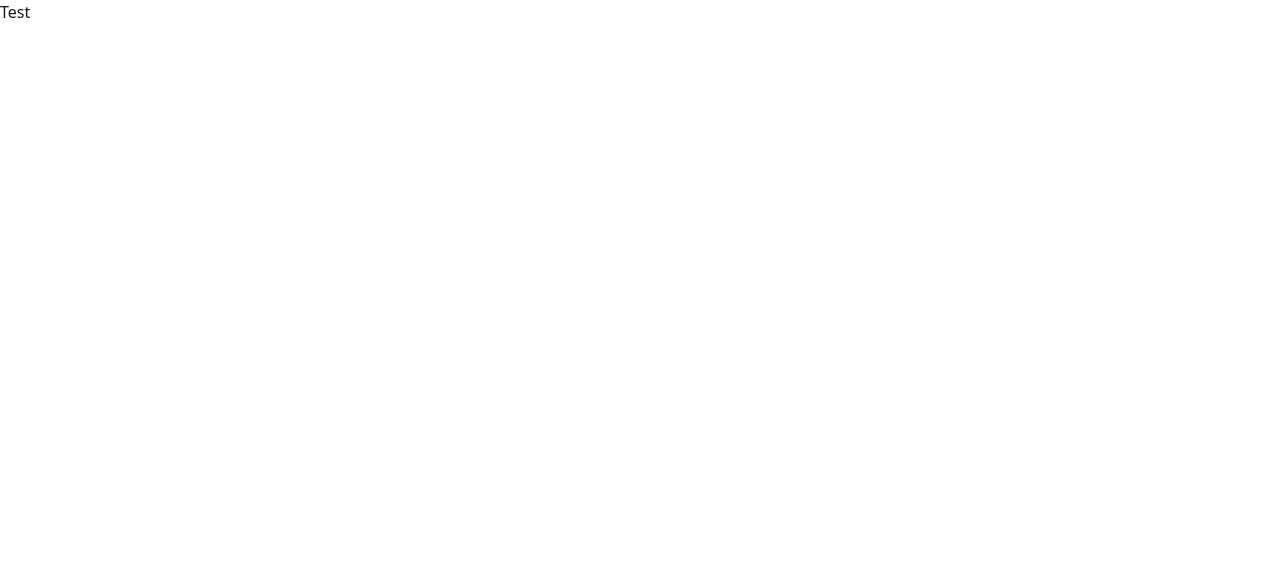
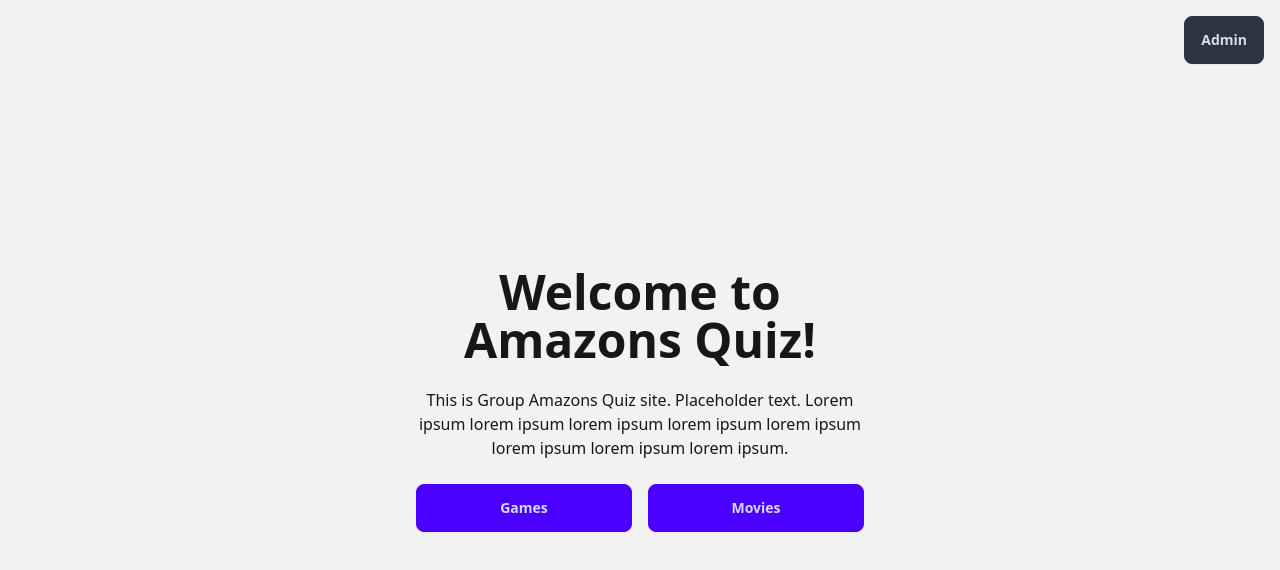
Before and after one commit to t-kupp/chas-amazon-quiz-site, a Next.js app: page / in a window 1280 px wide. Shown: the top 570 px of the page. Built offline with nearby package versions, Linux system fonts and the light colour scheme.

Commit message:
added simple homepage layout

```diff
--- a/context/initialQuizData.jsx
+++ b/context/initialQuizData.jsx
@@ -1,8 +1,10 @@
 // DUMMYDATA
 // Small initial quizzes for development, later to be replaced with other questions and/or questions added through the admin page
 
-export const initialQuizData = {
-  gamesQuiz: [
+const gamesQuiz = {
+  title: 'Games',
+  href: '/games',
+  questions: [
     {
       title: 'Who is the protagonist in The Legend of Zelda?',
       answers: [
@@ -31,7 +33,12 @@ export const initialQuizData = {
       ],
     },
   ],
-  movieQuiz: [
+};
+
+const movieQuiz = {
+  title: 'Movies',
+  href: '/movies',
+  questions: [
     {
       title: 'Who directed the movie *Inception*?',
       answers: [
@@ -61,3 +68,5 @@ export const initialQuizData = {
     },
   ],
 };
+
+export const initialQuizData = [gamesQuiz, movieQuiz];
--- a/pages/index.jsx
+++ b/pages/index.jsx
@@ -1,7 +1,37 @@
+import { useContext } from 'react';
+import { QuizContext } from '@/context/quizContext';
+import Link from 'next/link';
+
 export default function Home() {
+  const { quizData } = useContext(QuizContext);
+
+  console.log(quizData);
+
   return (
     <div>
-      <h1>Test</h1>
+      <button className='btn btn-neutral fixed right-4 top-4 ml-auto'>
+        <Link href={'/admin'}>Admin</Link>
+      </button>
+      <div className='hero min-h-screen bg-base-200'>
+        <div className='hero-content text-center'>
+          <div className='max-w-md'>
+            <h1 className='text-5xl font-bold'>Welcome to Amazons Quiz!</h1>
+            <p className='py-6'>
+              This is Group Amazons Quiz site. Placeholder text. Lorem ipsum lorem ipsum lorem ipsum
+              lorem ipsum lorem ipsum lorem ipsum lorem ipsum lorem ipsum.
+            </p>
+            <ul className='grid grid-cols-2 gap-4'>
+              {quizData.map((quiz) => {
+                return (
+                  <button className='btn btn-primary'>
+                    <Link href={quiz.href}>{quiz.title}</Link>
+                  </button>
+                );
+              })}
+            </ul>
+          </div>
+        </div>
+      </div>
     </div>
   );
 }
```
